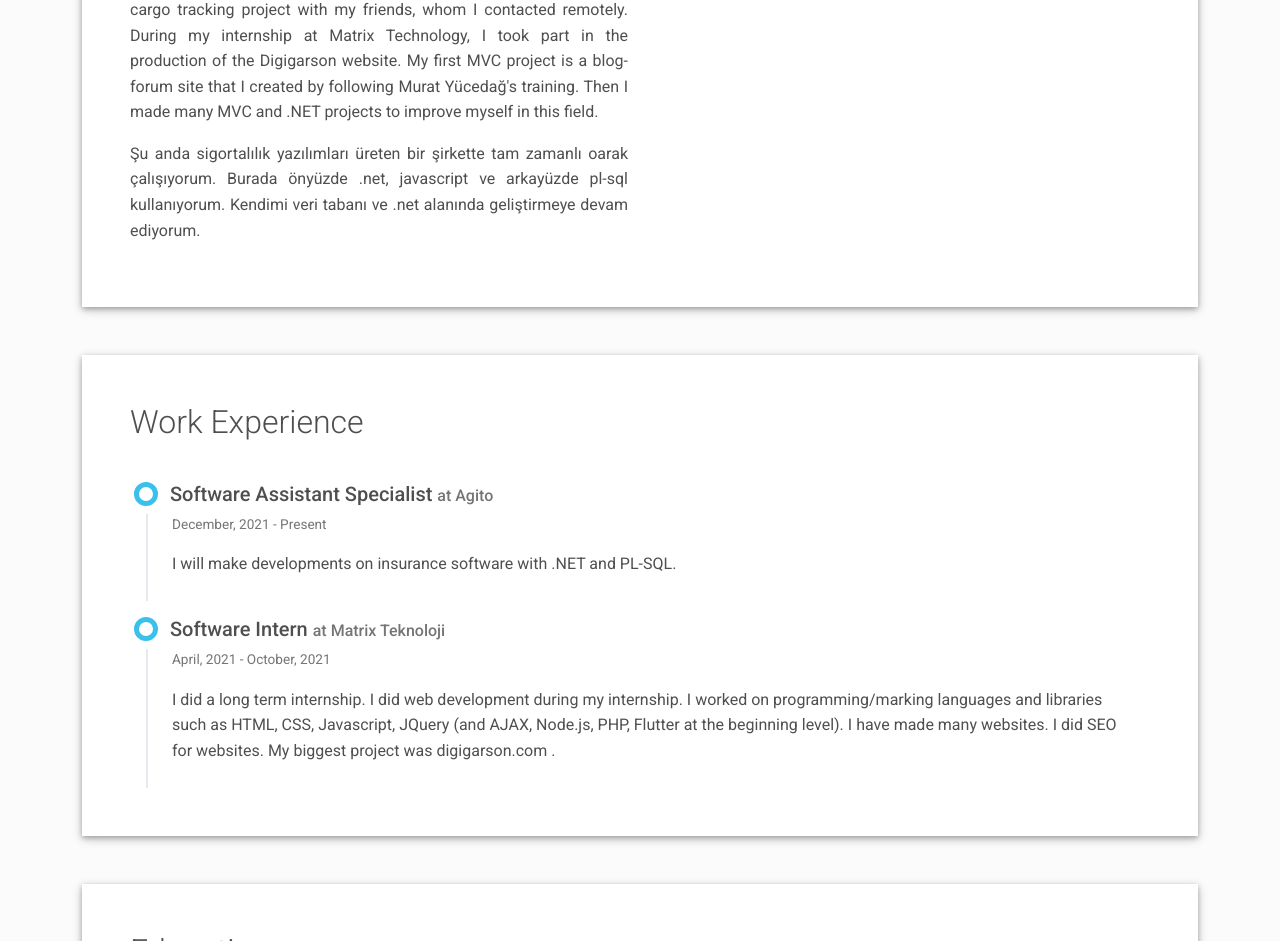
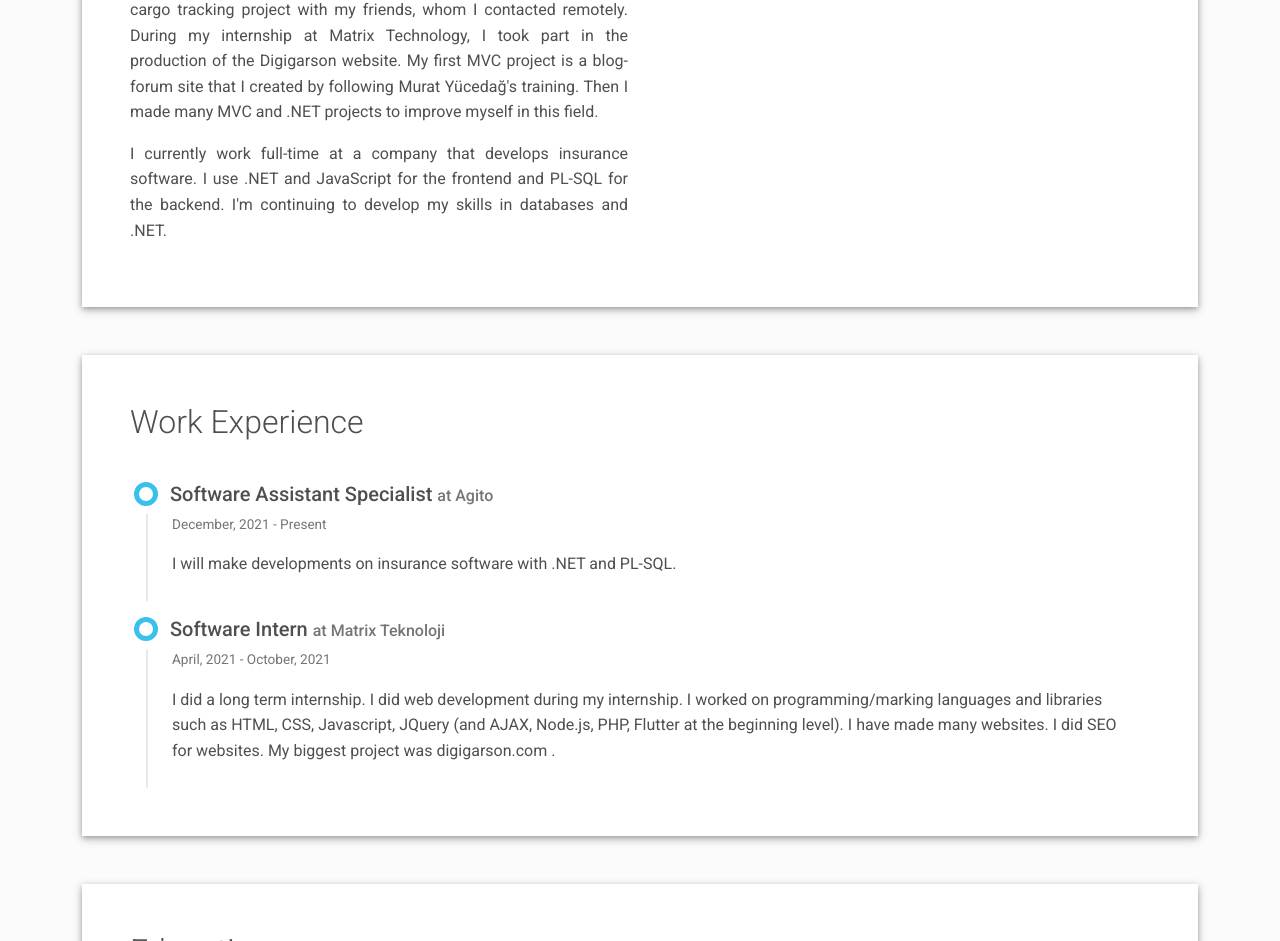
Before and after one commit to rumeysaaydogdu/rumeysaaydogdu.github.io, a plain HTML site: page index.html in a window 1280 px wide. Shown: the part 1071-2012 px from the top of the page. Drawn offline with Linux system fonts and the light colour scheme.

Commit message:
Update index.html

```diff
--- a/index.html
+++ b/index.html
@@ -96,7 +96,7 @@
             Website Development organized by Kodluyoruz. Within the scope of my school project, we developed a cargo tracking project with my friends, whom I contacted remotely.
             During my internship at Matrix Technology, I took part in the production of the Digigarson website.
             My first MVC project is a blog-forum site that I created by following Murat Yücedağ's training. Then I made many MVC and .NET projects to improve myself in this field.</p>
-            <p class="p-justify">Şu anda sigortalılık yazılımları üreten bir şirkette tam zamanlı oarak çalışıyorum. Burada önyüzde .net, javascript ve arkayüzde pl-sql kullanıyorum. Kendimi veri tabanı ve .net alanında geliştirmeye devam ediyorum.</p>
+            <p class="p-justify">I currently work full-time at a company that develops insurance software. I use .NET and JavaScript for the frontend and PL-SQL for the backend. I'm continuing to develop my skills in databases and .NET.</p>
         </div>
         <div class="col-md-5 offset-lg-1">
           <div class="row mt-2">
```
